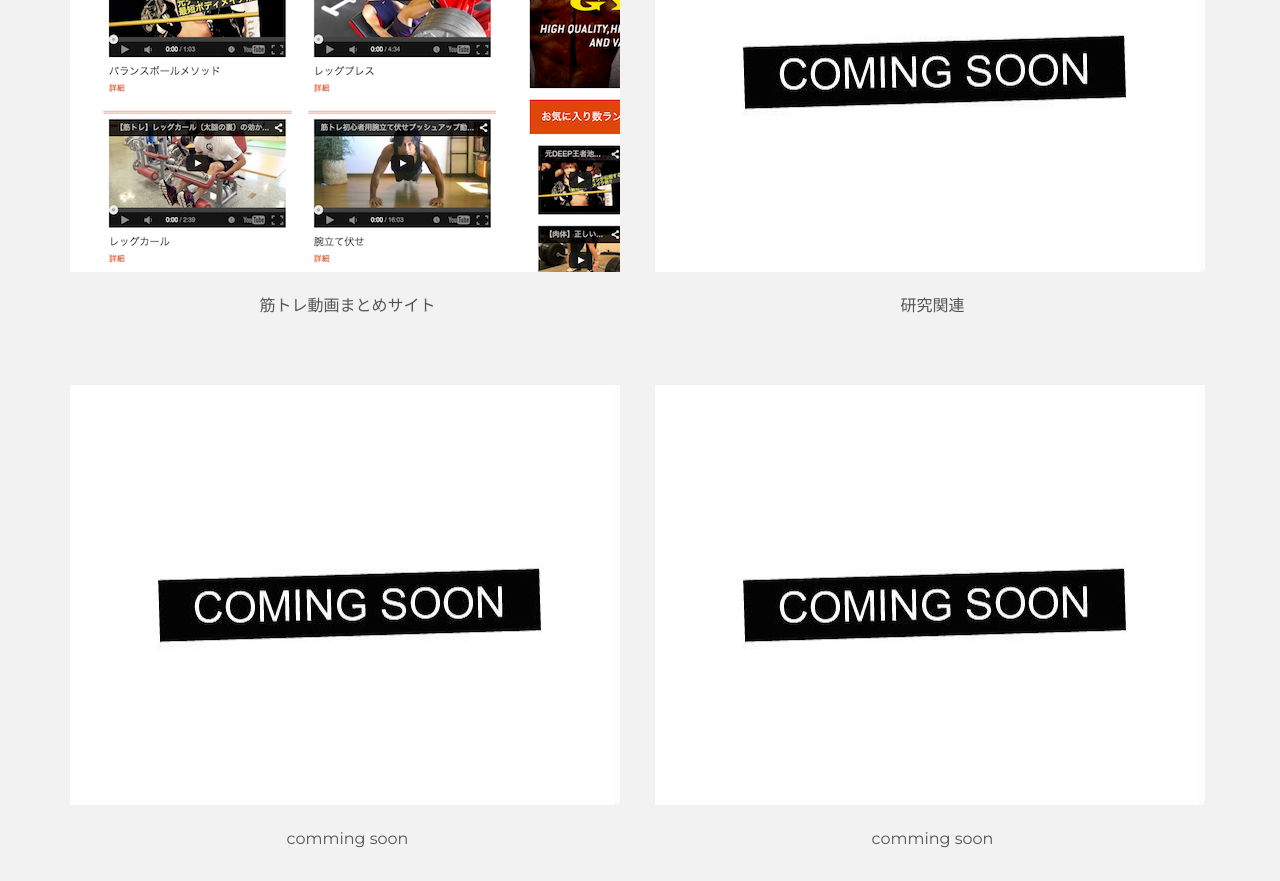
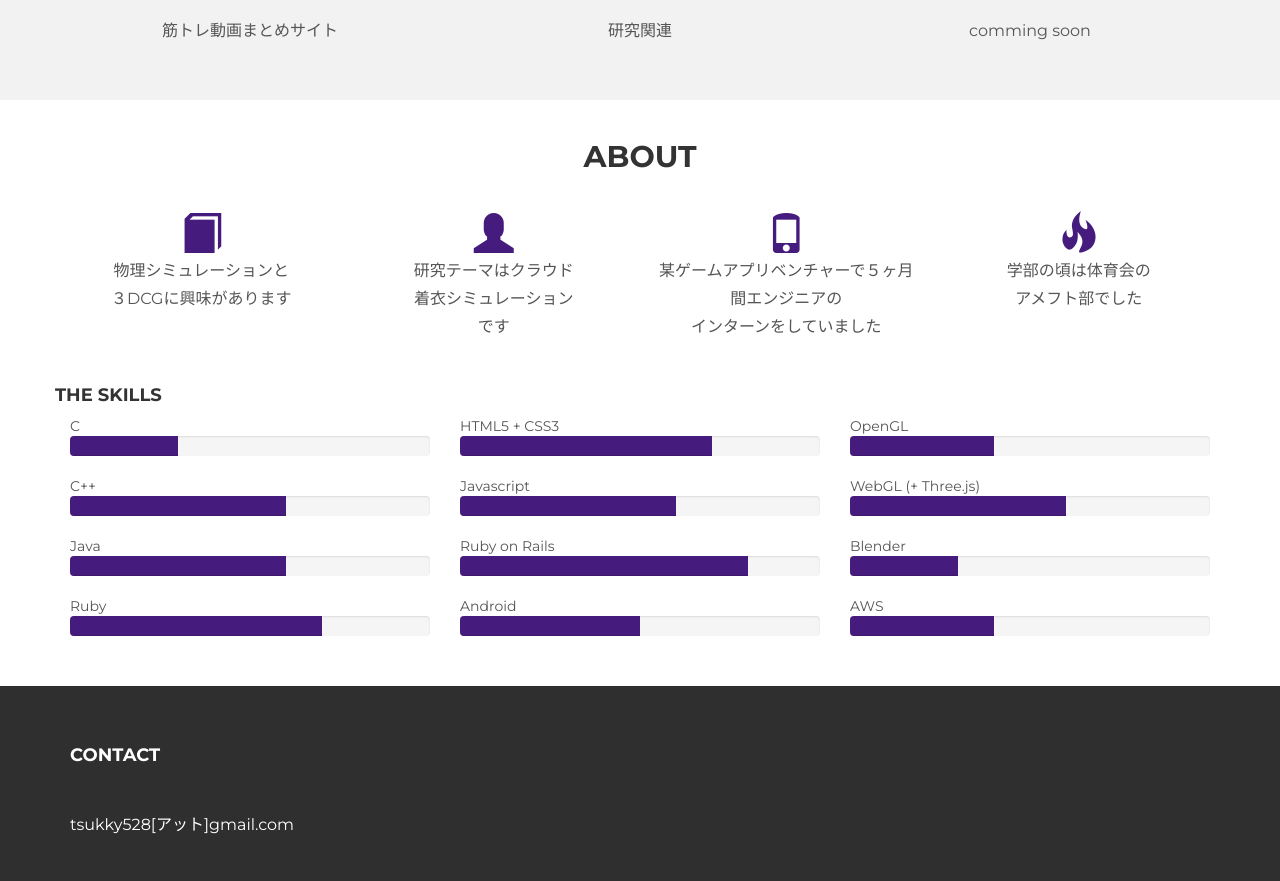
Before and after one commit to tsukky528/tsukky528.github.io, a plain HTML site: page index.html in a window 1280 px wide. Shown: the part 768-1649 px from the top of the page. Drawn offline with nearby package versions, Linux system fonts and the light colour scheme.

Commit message:
modified design

```diff
--- a/assets/css/main.css
+++ b/assets/css/main.css
@@ -90,8 +90,8 @@ a:after {
 }
 
 .navbar-inverse {
-	padding-bottom: 20px;
-	padding-top: 20px;
+	padding-bottom: 10px;
+	padding-top: 10px;
 }
 
 .navbar-inverse {
@@ -130,17 +130,17 @@ a:after {
 /* Helpers */
 
 .mt {
-	margin-top: 40px;
-	margin-bottom: 40px;
+	margin-top: 0px;
+	margin-bottom: 10px;
 }
 
 .pt {
 	padding-top: 20px;
-	padding-bottom: 50px;
+	padding-bottom: 20px;
 }
 
 .pt h2 {
-  padding-bottom: 50px;
+  padding-bottom: 30px;
 }
 
 
@@ -150,8 +150,8 @@ a:after {
 }
 
 #ww {
-	padding-top: 70px;
-	padding-bottom: 20px;
+	padding-top: 30px;
+	padding-bottom: 10px;
 }
 
 
--- a/index.html
+++ b/index.html
@@ -58,24 +58,18 @@
 	<div class="container pt">
 		<div class="row mt centered">
       <h2>WORKS</h2>
-			<div class="col-lg-6">
+			<div class="col-sm-4">
 				<a class="zoom purple" href="https://whispering-inlet-1106.herokuapp.com/"><img class="img-responsive" src="assets/img/muscle.png" alt="" /></a></br>
 				<p>筋トレ動画まとめサイト</p>
 			</div>
-			<div class="col-lg-6">
+			<div class="col-sm-4">
 				<a class="zoom purple"><img class="img-responsive" src="assets/img/coming_soon.jpg" alt="" /></a></br>
 				<p>研究関連</p>
 			</div>
-		</div><!-- /row -->
-		<div class="row mt centered">
-			<div class="col-lg-6">
-				<a class="zoom purple"><img class="img-responsive" src="assets/img/coming_soon.jpg" alt="" /></a></br>
-				<p>comming soon</p>
-			</div>
-			<div class="col-lg-6">
-				<a class="zoom purple"><img class="img-responsive" src="assets/img/coming_soon.jpg" alt="" /></a></br>
-				<p>comming soon</p>
-			</div>
+      <div class="col-sm-4">
+        <a class="zoom purple"><img class="img-responsive" src="assets/img/coming_soon.jpg" alt="" /></a></br>
+        <p>comming soon</p>
+      </div>
 		</div><!-- /row -->
 	</div><!-- /container -->
   </div><!-- /wrap_contents -->
@@ -85,76 +79,107 @@
   <div class="container pt">
     <div class="row mt centered">
       <h2>ABOUT</h2>
-      <div class="col-lg-3">
+      <div class="col-sm-3">
         <span class="glyphicon glyphicon-book"></span>
-        <p>物理シミュレーション＋３DCGに興味があります。</p>
+        <p>物理シミュレーションと</br>３DCGに興味があります</p>
       </div>
 
-      <div class="col-lg-3">
+      <div class="col-sm-3">
         <span class="glyphicon glyphicon-user"></span>
-        <p>研究テーマはクラウド着衣シミュレーションです。</p>
+        <p>研究テーマはクラウド</br>着衣シミュレーション</br>です</p>
       </div>
 
-      <div class="col-lg-3">
-        <span class="glyphicon glyphicon-fire"></span>
-        <p>某ゲームアプリベンチャーで５ヶ月間エンジニアのインターンをしていました.</p>
+      <div class="col-sm-3">
+        <span class="glyphicon glyphicon-phone"></span>
+        <p>某ゲームアプリベンチャーで５ヶ月間エンジニアの</br>インターンをしていました</p>
       </div>
 
-      <div class="col-lg-3">
-        <span class="glyphicon glyphicon-globe"></span>
-        <p>学部の頃はアメフト部でした.</p>
+      <div class="col-sm-3">
+        <span class="glyphicon glyphicon-fire"></span>
+        <p>学部の頃は体育会の</br>アメフト部でした</p>
       </div>
     </div><!-- /row -->
 
     <div class="row mt">
       <h4>THE SKILLS</h4>
-      <div class="col-lg-6">
-        Ruby on Rails
+      <div class="col-sm-4">
+        C
         <div class="progress">
-          <div class="progress-bar progress-bar-theme" role="progressbar" aria-valuenow="60" aria-valuemin="0" aria-valuemax="100" style="width: 60%;">
-            <span class="sr-only">60% Complete</span>
+          <div class="progress-bar progress-bar-theme" role="progressbar" aria-valuenow="60" aria-valuemin="0" aria-valuemax="100" style="width: 30%;">
           </div>
         </div>
 
-        Ruby
+        C++
         <div class="progress">
           <div class="progress-bar progress-bar-theme" role="progressbar" aria-valuenow="80" aria-valuemin="0" aria-valuemax="100" style="width: 60%;">
-            <span class="sr-only">80% Complete</span>
           </div>
         </div>
 
-        HTML + CSS
+        Java
         <div class="progress">
           <div class="progress-bar progress-bar-theme" role="progressbar" aria-valuenow="95" aria-valuemin="0" aria-valuemax="100" style="width: 60%;">
-            <span class="sr-only">95% Complete</span>
+          </div>
+        </div>
+        Ruby
+        <div class="progress">
+          <div class="progress-bar progress-bar-theme" role="progressbar" aria-valuenow="95" aria-valuemin="0" aria-valuemax="100" style="width: 70%;">
           </div>
         </div>
 
-      </div><!-- /col-lg-6 -->
+      </div><!-- /col-sm-4 -->
 
-      <div class="col-lg-6">
-        C++
+      <div class="col-sm-4">
+        HTML5 + CSS3
         <div class="progress">
-          <div class="progress-bar progress-bar-theme" role="progressbar" aria-valuenow="60" aria-valuemin="0" aria-valuemax="100" style="width: 60%;">
-            <span class="sr-only">60% Complete</span>
+          <div class="progress-bar progress-bar-theme" role="progressbar" aria-valuenow="60" aria-valuemin="0" aria-valuemax="100" style="width: 70%;">
+          </div>
+        </div>
+        Javascript
+        <div class="progress">
+          <div class="progress-bar progress-bar-theme" role="progressbar" aria-valuenow="95" aria-valuemin="0" aria-valuemax="100" style="width: 60%;">
           </div>
         </div>
 
-        C
+        Ruby on Rails
         <div class="progress">
-          <div class="progress-bar progress-bar-theme" role="progressbar" aria-valuenow="80" aria-valuemin="0" aria-valuemax="100" style="width: 60%;">
-            <span class="sr-only">80% Complete</span>
+          <div class="progress-bar progress-bar-theme" role="progressbar" aria-valuenow="80" aria-valuemin="0" aria-valuemax="100" style="width: 80%;">
           </div>
         </div>
 
-        Javascript
+        Android
         <div class="progress">
-          <div class="progress-bar progress-bar-theme" role="progressbar" aria-valuenow="95" aria-valuemin="0" aria-valuemax="100" style="width: 60%;">
-            <span class="sr-only">95% Complete</span>
+          <div class="progress-bar progress-bar-theme" role="progressbar" aria-valuenow="95" aria-valuemin="0" aria-valuemax="100" style="width: 50%;">
           </div>
         </div>
 
-      </div><!-- /col-lg-6 -->
+      </div><!-- /col-sm-4 -->
+
+      <div class="col-sm-4">
+        OpenGL
+        <div class="progress">
+          <div class="progress-bar progress-bar-theme" role="progressbar" aria-valuenow="60" aria-valuemin="0" aria-valuemax="100" style="width: 40%;">
+          </div>
+        </div>
+
+        WebGL (+ Three.js)
+        <div class="progress">
+          <div class="progress-bar progress-bar-theme" role="progressbar" aria-valuenow="95" aria-valuemin="0" aria-valuemax="100" style="width: 60%;">
+          </div>
+        </div>
+
+        Blender
+        <div class="progress">
+          <div class="progress-bar progress-bar-theme" role="progressbar" aria-valuenow="80" aria-valuemin="0" aria-valuemax="100" style="width: 30%;">
+          </div>
+        </div>
+
+        AWS
+        <div class="progress">
+          <div class="progress-bar progress-bar-theme" role="progressbar" aria-valuenow="95" aria-valuemin="0" aria-valuemax="100" style="width: 40%;">
+          </div>
+        </div>
+
+      </div><!-- /col-sm-4 -->
     </div><!-- /row -->
   </div><!-- /container -->
 
```
